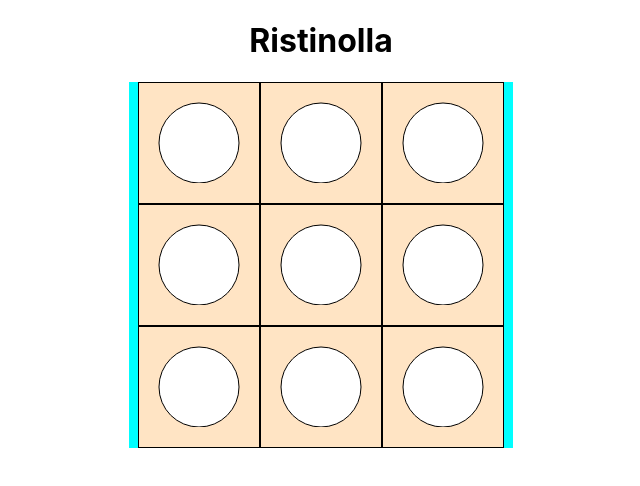
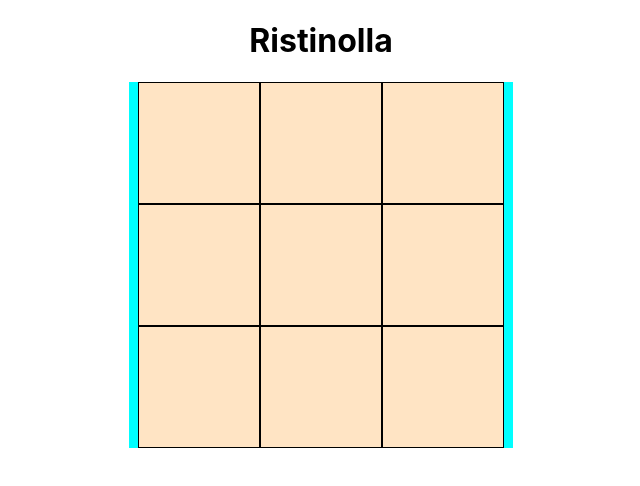
Before and after one commit to Ode42/ristinolla, a React (Create React App) app: page / in a window 1280 px wide. Shown: the top 486 px of the page, without its empty margins (319-959 px from the left). Built offline with nearby package versions, Linux system fonts and the light colour scheme.

Commit message:
Game board functionalities

```diff
--- /dev/null
+++ b/src/components/Nolla.jsx
@@ -0,0 +1,16 @@
+import React from "react";
+
+export default function Nolla() {
+  return (
+    <svg height="100px" width="100px">
+      <circle
+        cx="50"
+        cy="60"
+        r="40"
+        stroke="black"
+        fill="white"
+        strokeWidth="1"
+      />
+    </svg>
+  );
+}
--- a/src/components/Pelilauta.jsx
+++ b/src/components/Pelilauta.jsx
@@ -1,22 +1,29 @@
 import React from "react";
+import { useState } from "react";
+import Nolla from "./Nolla";
 
 export default function Pelilauta() {
   const ruudut = [0, 1, 2, 3, 4, 5, 6, 7, 8];
+  const [nollat, setNollat] = useState([]);
+
+  nollat.map((ruutu) => {
+    document.getElementById(ruutu).style.visibility = "visible";
+  });
   return (
     <div className="pelilauta">
       {ruudut.map((i) => {
         return (
-          <div id={i} className="ruutu">
-            <svg height="100px" width="100px">
-              <circle
-                cx="50"
-                cy="60"
-                r="40"
-                stroke="black"
-                fill="white"
-                stroke-width="1"
-              />
-            </svg>
+          <div
+            key={i}
+            id={i}
+            className="ruutu"
+            onClick={() => {
+              if (!nollat.includes(i)) {
+                setNollat(nollat.concat(i));
+              }
+            }}
+          >
+            {nollat.includes(i) ? <Nolla /> : ""}
           </div>
         );
       })}
```
